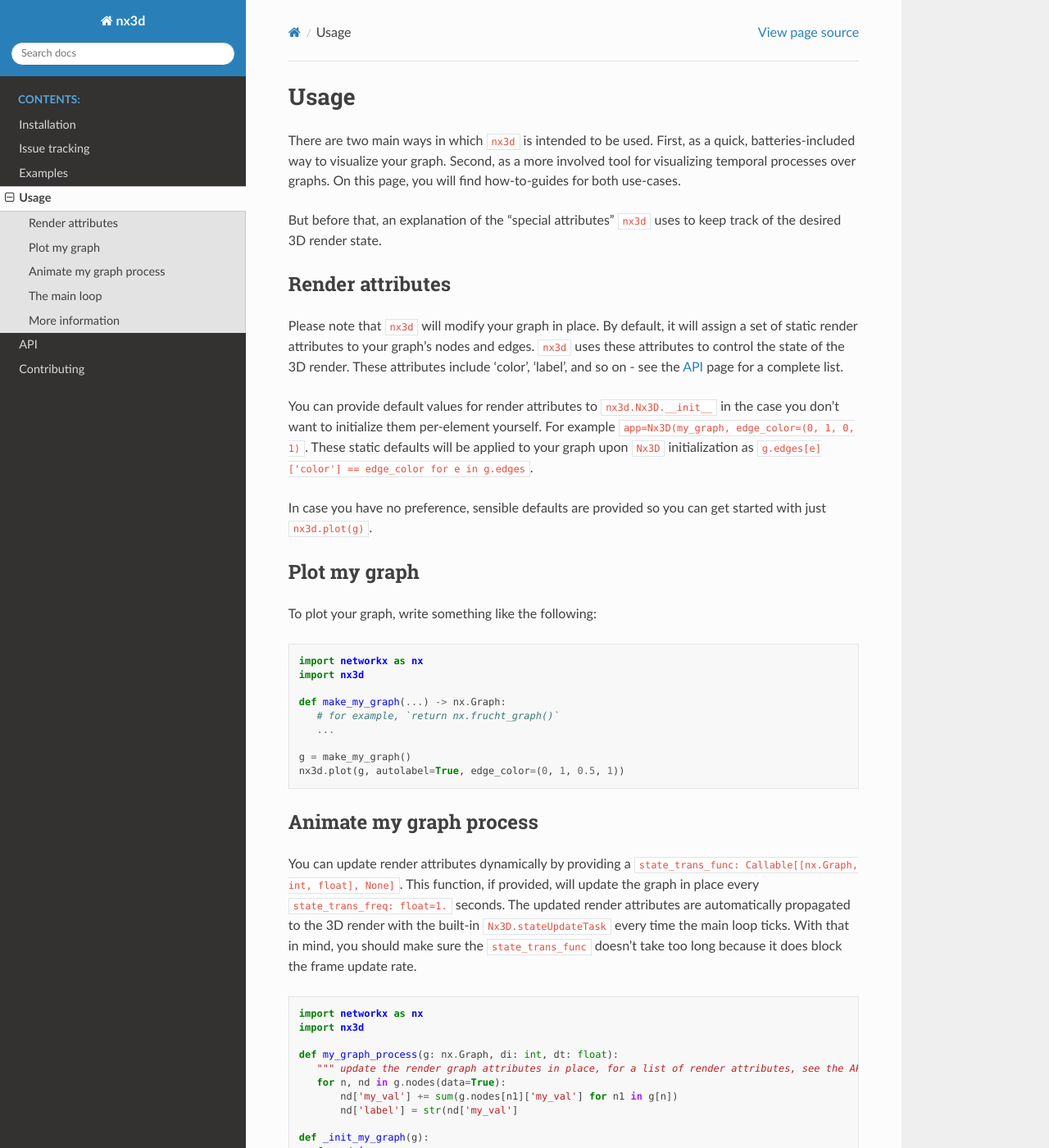
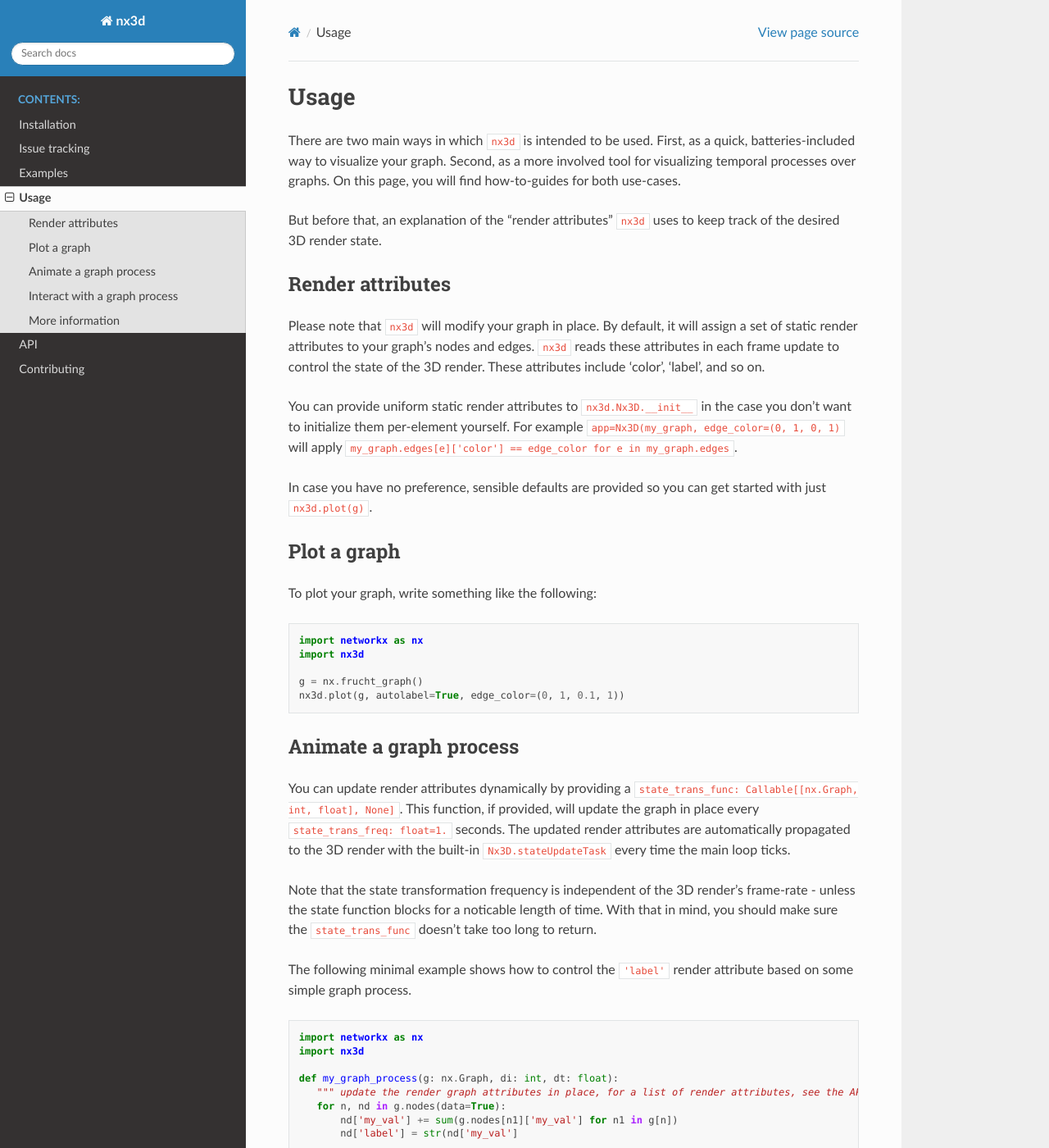
Before and after one commit to ekalosak/nx3d, a Sphinx documentation site: the page built from docs/usage.rst, in a window 1280 px wide and 1400 px high. Shown: the whole window at 82% size. Built offline with Sphinx 7.4.7 and the Read the Docs theme 2.0.0, drawn with Linux system fonts in a browser that asks for light colours; some of the changed text lies outside the part shown.

Commit message:
wip docs

```diff
--- a/docs/contribute.rst
+++ b/docs/contribute.rst
@@ -50,6 +50,7 @@
 use the pre-commit hooks before opening a PR.
 
 First time setup
+~~~~~~~~~~~~~~~~~~~~~~~~~~~~~~~~~~~~~~~
 
 From this project's root, initialize pre-commit as follows:
 
@@ -68,7 +69,8 @@
 
 First time updating the docs
 ~~~~~~~~~~~~~~~~~~~~~~~~~~~~~~~~~~~
-I used ``brew install python-sphinx``, see installation instructions on [www.sphinx-doc.org](https://www.sphinx-doc.org/en/master/usage/installation.html).
+I used ``brew install python-sphinx``, see installation instructions on
+`www.sphinx-doc.org <https://www.sphinx-doc.org/en/master/usage/installation.html>`_.
 
 7. Open a PR
 --------------------------------------
--- a/docs/usage.rst
+++ b/docs/usage.rst
@@ -5,23 +5,22 @@
 your graph. Second, as a more involved tool for visualizing temporal processes over graphs. On this page, you will find
 how-to-guides for both use-cases.
 
-But before that, an explanation of the "special attributes" ``nx3d`` uses to keep track of the desired 3D render state.
+But before that, an explanation of the "render attributes" ``nx3d`` uses to keep track of the desired 3D render state.
 
 Render attributes
 --------------------------------------------
 
 Please note that ``nx3d`` will modify your graph in place. By default, it will assign a set of static render
-attributes to your graph's nodes and edges. ``nx3d`` uses these attributes to control the state of the 3D
-render. These attributes include 'color', 'label', and so on - see the :doc:`api` page for a complete list.
+attributes to your graph's nodes and edges. ``nx3d`` reads these attributes in each frame update to control the state of
+the 3D render. These attributes include 'color', 'label', and so on.
 
-You can provide default values for render attributes to ``nx3d.Nx3D.__init__`` in the case you don't want to initialize
-them per-element yourself. For example ``app=Nx3D(my_graph, edge_color=(0, 1, 0, 1)``.
-These static defaults will be applied to your graph upon ``Nx3D`` initialization as ``g.edges[e]['color'] ==
-edge_color for e in g.edges``.
+You can provide uniform static render attributes to ``nx3d.Nx3D.__init__`` in the case you don't want to initialize
+them per-element yourself. For example ``app=Nx3D(my_graph, edge_color=(0, 1, 0, 1)`` will apply
+``my_graph.edges[e]['color'] == edge_color for e in my_graph.edges``.
 
 In case you have no preference, sensible defaults are provided so you can get started with just ``nx3d.plot(g)``.
 
-Plot my graph
+Plot a graph
 -------------------------
 
 To plot your graph, write something like the following:
@@ -31,21 +30,22 @@
    import networkx as nx
    import nx3d
 
-   def make_my_graph(...) -> nx.Graph:
-      # for example, `return nx.frucht_graph()`
-      ...
+   g = nx.frucht_graph()
+   nx3d.plot(g, autolabel=True, edge_color=(0, 1, 0.1, 1))
 
-   g = make_my_graph()
-   nx3d.plot(g, autolabel=True, edge_color=(0, 1, 0.5, 1))
-
-Animate my graph process
+Animate a graph process
 -------------------------
 
 You can update render attributes dynamically by providing a ``state_trans_func: Callable[[nx.Graph, int, float],
 None]``. This function, if provided, will update the graph in place every ``state_trans_freq: float=1.`` seconds. The
 updated render attributes are automatically propagated to the 3D render with the built-in ``Nx3D.stateUpdateTask`` every
-time the main loop ticks. With that in mind, you should make sure the ``state_trans_func`` doesn't take too long because
-it does block the frame update rate.
+time the main loop ticks.
+
+Note that the state transformation frequency is independent of the 3D render's frame-rate - unless the state function
+blocks for a noticable length of time.  With that in mind, you should make sure the ``state_trans_func`` doesn't take
+too long to return.
+
+The following minimal example shows how to control the ``'label'`` render attribute based on some simple graph process.
 
 .. code-block:: python
 
@@ -70,13 +70,15 @@
       state_trans_func=my_graph_markov_process,
    )
 
-The main loop
--------------------------
+Interact with a graph process
+--------------------------------------------------
 
-In short, you don't need to use the ``app.run()`` mainloop that's built in to panda3d.ShowBase. For example, a trivial
-main loop is:
+To interact with the graph process, you'll need to control your own main loop and react to the events that Nx3D
+enqueues. As of ``nx3d 22.10.2``, you are limited to keyboard events, and the keys ``wasdio`` are reserved for camera
+movement.
 
 .. code-block:: python
+
    import networkx as nx
    import nx3d
 
```
Also changed, not shown: docs/index.rst (+11 -14 lines), docs/notes.rst (+5 -4 lines).
